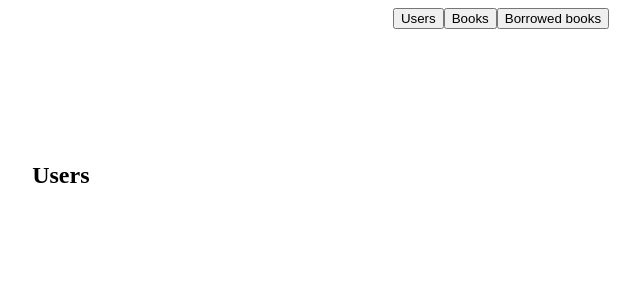
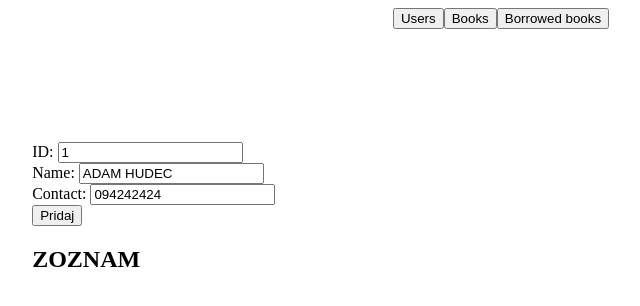
Before and after one commit to Matejisavailable/duloha1, an Angular app: page / in a window 1280 px wide. Shown: the top 306 px of the page, without its empty margins (139-779 px from the left). Built offline with nearby package versions, Linux system fonts and the light colour scheme.

Commit message:
pridanie formulára na evidenciu zákazníkov

```diff
--- a/src/app/app.component.html
+++ b/src/app/app.component.html
@@ -5,8 +5,16 @@
  </div>
 
 <div style="margin: 0 100px 0 100px;padding: 5%;">
+
   <div *ngIf="aktMenu == menu.OSOBY">
-    <h2>Users</h2>
+    ID: <input [(ngModel)]="osoba.id" [disabled]="zakaz"><br>
+    Name: <input [(ngModel)]="osoba.meno" [disabled]="zakaz"><br>
+    Contact: <input [(ngModel)]="osoba.kontakt" [disabled]="zakaz"><br>
+    <button (click)="pridajO()">Pridaj</button>
+    <h2>ZOZNAM</h2>
+    <div *ngFor="let o of osoby">
+      {{o.id}} {{o.meno}} {{o.kontakt}};
+    </div>
   </div>
 
 
--- a/src/app/app.component.ts
+++ b/src/app/app.component.ts
@@ -25,4 +25,8 @@ export class AppComponent {
   pridajP(){
     this.pozicane.push({id:this.pozicana.id, kniha:this.pozicana.kniha, zakakznik:this.pozicana.zakaznik});
   }
+
+  pridajO(){
+    this.osoby.push({id:this.osoba.id, meno:this.osoba.meno, kontakt:this.osoba.kontakt});
+  }
 }
```
